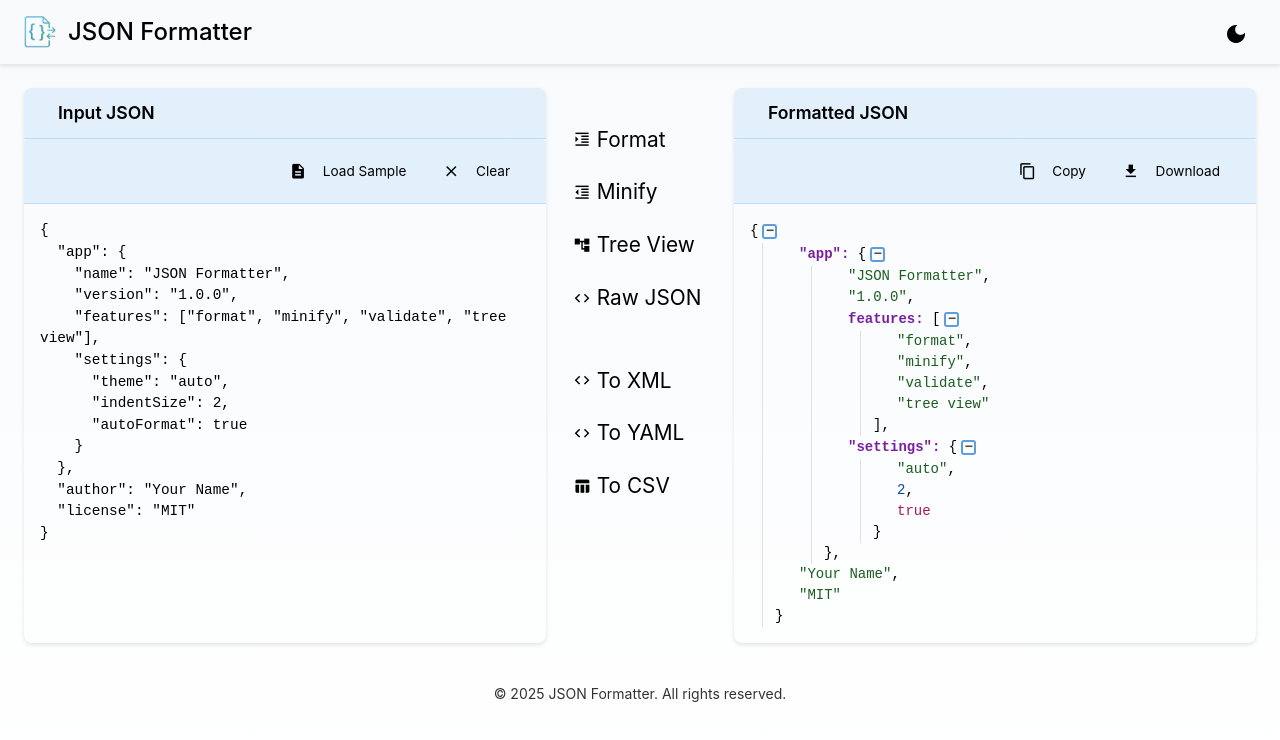
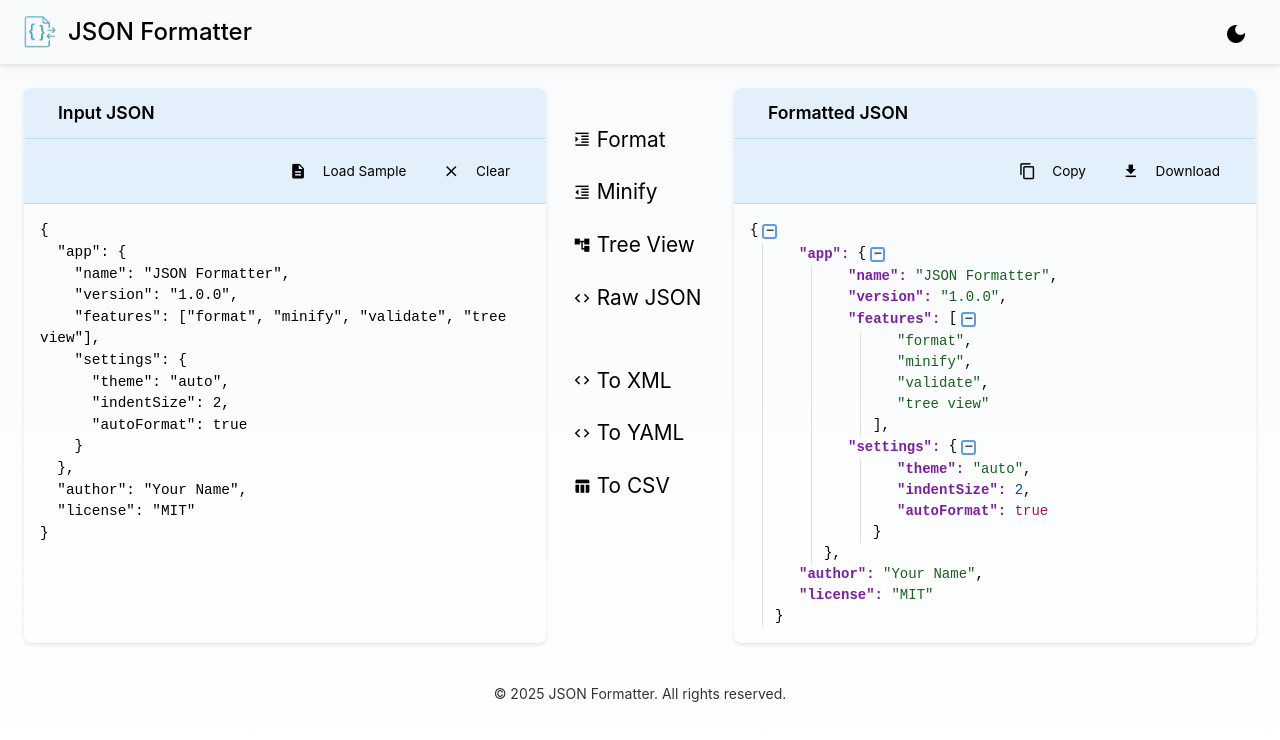
Before and after one commit to AhmedTurky75/Json-Formatter-Project, an Angular app in the folder json-formatter/: page / in a window 1280 px wide. Shown: the top 740 px of the page. Built offline with nearby package versions, Linux system fonts and the light colour scheme.

Commit message:
Fix Missed keys

```diff
--- a/json-formatter/src/app/components/json-viewer/json-viewer.component.html
+++ b/json-formatter/src/app/components/json-viewer/json-viewer.component.html
@@ -1,7 +1,7 @@
 <div class="json-viewer">
   <ng-container *ngIf="rootNode; else emptyState">
     <div class="json-container">
-      <ng-container *ngTemplateOutlet="jsonNode; context: { $implicit: rootNode, isRoot: true, isLast: true }"></ng-container>
+      <ng-container *ngTemplateOutlet="jsonNode; context: { $implicit: rootNode, isRoot: true, isLast: true, parentType: 'root' }"></ng-container>
     </div>
   </ng-container>
   <ng-template #emptyState>
@@ -9,16 +9,11 @@
   </ng-template>
 </div>
 
-<ng-template #jsonNode let-node="$implicit" let-isRoot="isRoot" let-isLast="isLast">
+<ng-template #jsonNode let-node="$implicit" let-isRoot="isRoot" let-isLast="isLast" let-parentType="parentType">
   <div class="json-node">
-    <!-- Key for objects -->
-    <ng-container *ngIf="node.key !== undefined && node.type === 'object'">
+    <!-- Show key for object properties -->
+    <ng-container *ngIf="node.key !== undefined && parentType === 'object'">
       <span class="key">"{{node.key}}": </span>
-    </ng-container>
-
-    <!-- Array index -->
-    <ng-container *ngIf="node.key !== undefined && node.type === 'array' && !isRoot">
-      <span class="key">{{node.key}}: </span>
     </ng-container>
 
     <!-- Expandable container for objects and arrays -->
@@ -43,7 +38,7 @@
       <div *ngIf="node.expanded && node.children && node.children.length > 0" class="children">
         <ng-container *ngFor="let child of node.children; let last = last; trackBy: trackByFn">
           <div class="child-node">
-            <ng-container *ngTemplateOutlet="jsonNode; context: { $implicit: child, isRoot: false, isLast: last }"></ng-container>
+            <ng-container *ngTemplateOutlet="jsonNode; context: { $implicit: child, isRoot: false, isLast: last, parentType: node.type }"></ng-container>
           </div>
         </ng-container>
 
@@ -65,7 +60,7 @@
           <span *ngSwitchDefault>{{node.value}}</span>
         </ng-container>
       </span>
-      <span *ngIf="!isLast && (node.type === 'string' || node.type === 'number' || node.type === 'boolean' || node.type === 'null')" class="comma">,</span>
+      <span *ngIf="!isLast" class="comma">,</span>
     </ng-container>
   </div>
 </ng-template>
--- a/json-formatter/src/app/components/json-viewer/json-viewer.component.scss
+++ b/json-formatter/src/app/components/json-viewer/json-viewer.component.scss
@@ -36,11 +36,32 @@
   margin: 0;
   padding: 0;
   line-height: 1.5;
+  display: inline-block;
+  vertical-align: top;
 }
 
 .child-node {
   margin-left: 24px;
   position: relative;
+  display: block;
+}
+
+.children {
+  margin-left: 24px;
+  position: relative;
+  display: block;
+
+  /* Add a subtle border on the left to show nesting */
+  border-left: 1px solid var(--border-color, #e0e0e0);
+  padding-left: 12px;
+  margin-left: 12px;
+}
+
+.bracket-line {
+  display: inline-block;
+  vertical-align: top;
+  margin-left: 0;
+  padding-left: 0;
 }
 
 .key {
@@ -69,8 +90,15 @@
   opacity: 0.9;
 }
 
-.bracket, .comma {
+.bracket {
   color: var(--text-primary);
+  display: inline-block;
+  vertical-align: top;
+}
+
+.comma {
+  color: var(--text-primary);
+  margin-right: 4px;
 }
 
 .expand-button {
@@ -130,6 +158,8 @@
 
 .empty {
   color: var(--text-secondary);
+  display: inline-block;
+  vertical-align: top;
 }
 
 // Dark theme overrides with enhanced contrast and distinction
```
